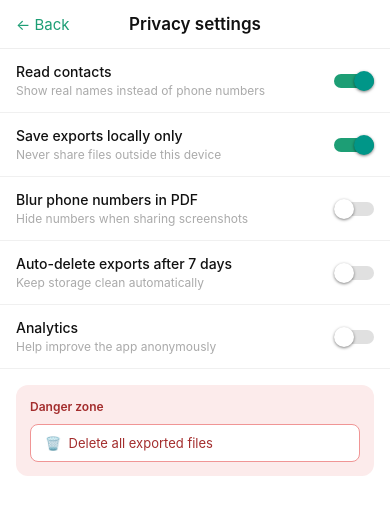
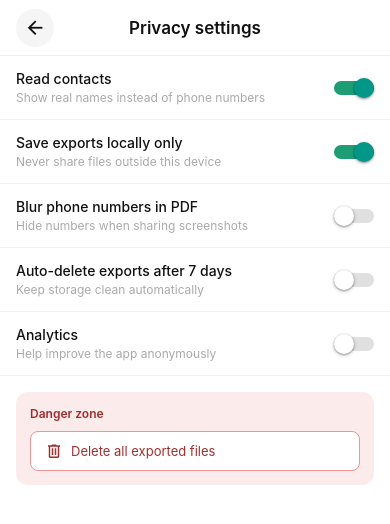
Before and after one commit to enoch-B/SMSExporter, a React Native app: screen /PrivacySettings in a window 390 px wide. Shown: the top 524 px of the page. Built offline with nearby package versions, Linux system fonts and the light colour scheme.

Commit message:
feat: enhance PrivacySettingsScreen with MaterialCommunityIcons and refactor styles for improved UI

```diff
--- a/src/screens/PrivacySettingsScreen.tsx
+++ b/src/screens/PrivacySettingsScreen.tsx
@@ -9,6 +9,8 @@ import {
   Switch,
   ScrollView,
 } from 'react-native';
+import Icon from 'react-native-vector-icons/MaterialCommunityIcons';
+import { commonStyles } from '../styles/common';
 
 function PrivacySettingsScreen({ navigation }: any) {
   const [readContacts, setReadContacts] = useState(true);
@@ -21,21 +23,49 @@ function PrivacySettingsScreen({ navigation }: any) {
     <SafeAreaView style={styles.container}>
       <StatusBar barStyle="dark-content" backgroundColor="#ffffff" />
 
-      <View style={styles.header}>
-        <TouchableOpacity onPress={() => navigation.goBack()}>
-          <Text style={styles.backBtn}>← Back</Text>
+      <View style={commonStyles.screenHeader}>
+        <TouchableOpacity
+          style={commonStyles.iconBtn}
+          onPress={() => navigation.goBack()}
+        >
+          <Icon name="arrow-left" size={22} color="#111111" />
         </TouchableOpacity>
-        <Text style={styles.headerTitle}>Privacy settings</Text>
-        <View style={{ width: 60 }} />
+        <Text style={commonStyles.headerTitle}>Privacy settings</Text>
+        <View style={commonStyles.headerSpacer} />
       </View>
 
       <ScrollView>
         {[
-          { label: 'Read contacts', desc: 'Show real names instead of phone numbers', value: readContacts, setter: setReadContacts },
-          { label: 'Save exports locally only', desc: 'Never share files outside this device', value: localOnly, setter: setLocalOnly },
-          { label: 'Blur phone numbers in PDF', desc: 'Hide numbers when sharing screenshots', value: blurNumbers, setter: setBlurNumbers },
-          { label: 'Auto-delete exports after 7 days', desc: 'Keep storage clean automatically', value: autoDelete, setter: setAutoDelete },
-          { label: 'Analytics', desc: 'Help improve the app anonymously', value: analytics, setter: setAnalytics },
+          {
+            label: 'Read contacts',
+            desc: 'Show real names instead of phone numbers',
+            value: readContacts,
+            setter: setReadContacts,
+          },
+          {
+            label: 'Save exports locally only',
+            desc: 'Never share files outside this device',
+            value: localOnly,
+            setter: setLocalOnly,
+          },
+          {
+            label: 'Blur phone numbers in PDF',
+            desc: 'Hide numbers when sharing screenshots',
+            value: blurNumbers,
+            setter: setBlurNumbers,
+          },
+          {
+            label: 'Auto-delete exports after 7 days',
+            desc: 'Keep storage clean automatically',
+            value: autoDelete,
+            setter: setAutoDelete,
+          },
+          {
+            label: 'Analytics',
+            desc: 'Help improve the app anonymously',
+            value: analytics,
+            setter: setAnalytics,
+          },
         ].map((setting, index) => (
           <View key={index} style={styles.settingRow}>
             <View style={styles.settingInfo}>
@@ -46,7 +76,7 @@ function PrivacySettingsScreen({ navigation }: any) {
               value={setting.value}
               onValueChange={setting.setter}
               trackColor={{ false: '#e0e0e0', true: '#1D9E75' }}
-              thumbColor={'#ffffff'}
+              thumbColor="#ffffff"
             />
           </View>
         ))}
@@ -54,7 +84,8 @@ function PrivacySettingsScreen({ navigation }: any) {
         <View style={styles.dangerZone}>
           <Text style={styles.dangerLabel}>Danger zone</Text>
           <TouchableOpacity style={styles.dangerBtn}>
-            <Text style={styles.dangerBtnText}>🗑️  Delete all exported files</Text>
+            <Icon name="trash-can-outline" size={18} color="#A32D2D" />
+            <Text style={styles.dangerBtnText}>Delete all exported files</Text>
           </TouchableOpacity>
         </View>
       </ScrollView>
@@ -64,17 +95,6 @@ function PrivacySettingsScreen({ navigation }: any) {
 
 const styles = StyleSheet.create({
   container: { flex: 1, backgroundColor: '#ffffff' },
-  header: {
-    flexDirection: 'row',
-    alignItems: 'center',
-    justifyContent: 'space-between',
-    paddingHorizontal: 16,
-    paddingVertical: 14,
-    borderBottomWidth: 0.5,
-    borderBottomColor: '#eeeeee',
-  },
-  backBtn: { fontSize: 15, color: '#1D9E75', width: 60 },
-  headerTitle: { fontSize: 17, fontWeight: '600', color: '#111111' },
   settingRow: {
     flexDirection: 'row',
     alignItems: 'center',
@@ -85,7 +105,12 @@ const styles = StyleSheet.create({
     borderBottomColor: '#f0f0f0',
   },
   settingInfo: { flex: 1, paddingRight: 12 },
-  settingLabel: { fontSize: 14, color: '#111111', fontWeight: '500', marginBottom: 3 },
+  settingLabel: {
+    fontSize: 14,
+    color: '#111111',
+    fontWeight: '500',
+    marginBottom: 3,
+  },
   settingDesc: { fontSize: 12, color: '#aaaaaa' },
   dangerZone: {
     margin: 16,
@@ -93,8 +118,16 @@ const styles = StyleSheet.create({
     borderRadius: 12,
     padding: 14,
   },
-  dangerLabel: { fontSize: 12, fontWeight: '600', color: '#A32D2D', marginBottom: 10 },
+  dangerLabel: {
+    fontSize: 12,
+    fontWeight: '600',
+    color: '#A32D2D',
+    marginBottom: 10,
+  },
   dangerBtn: {
+    flexDirection: 'row',
+    alignItems: 'center',
+    gap: 8,
     backgroundColor: '#ffffff',
     borderRadius: 8,
     paddingVertical: 10,
```
